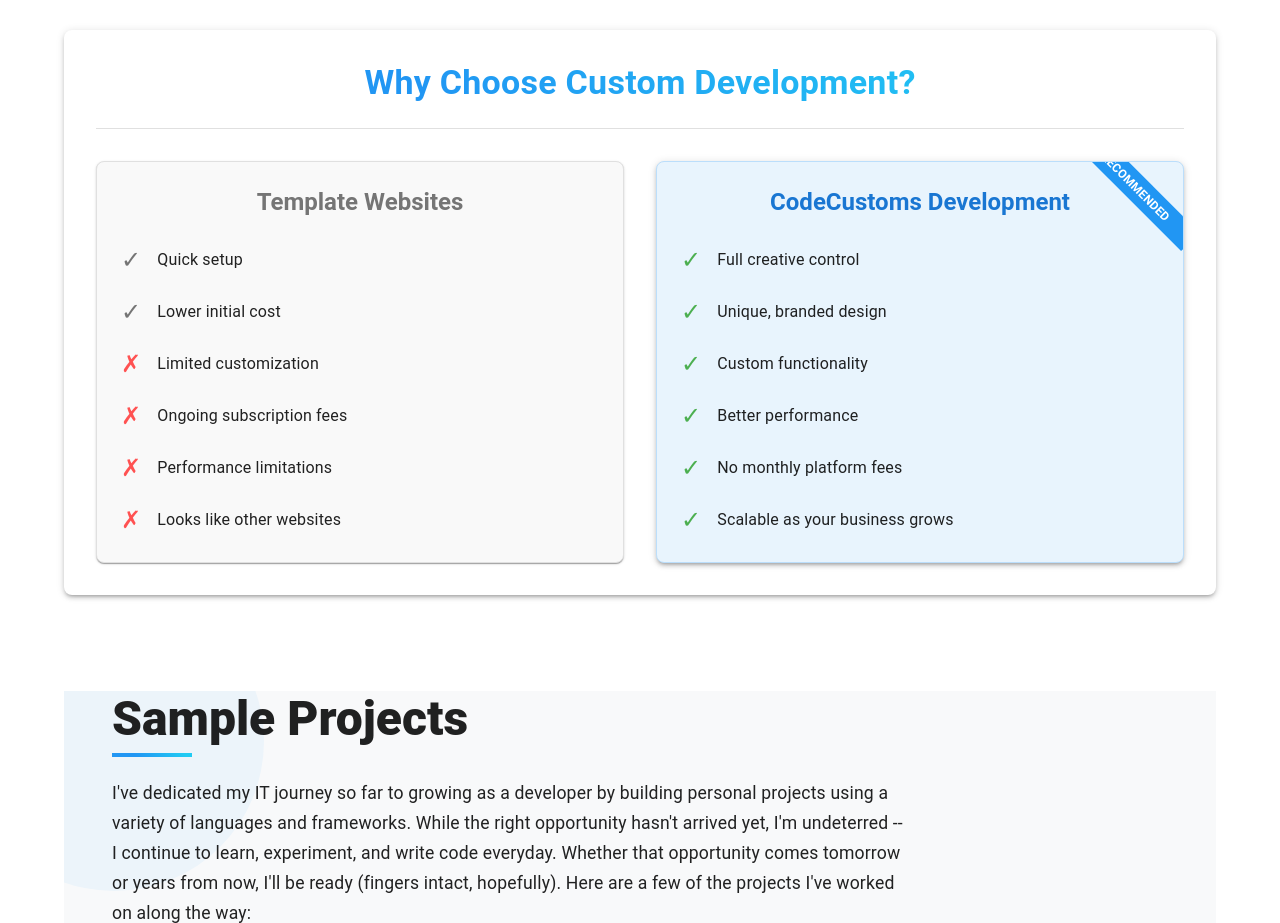
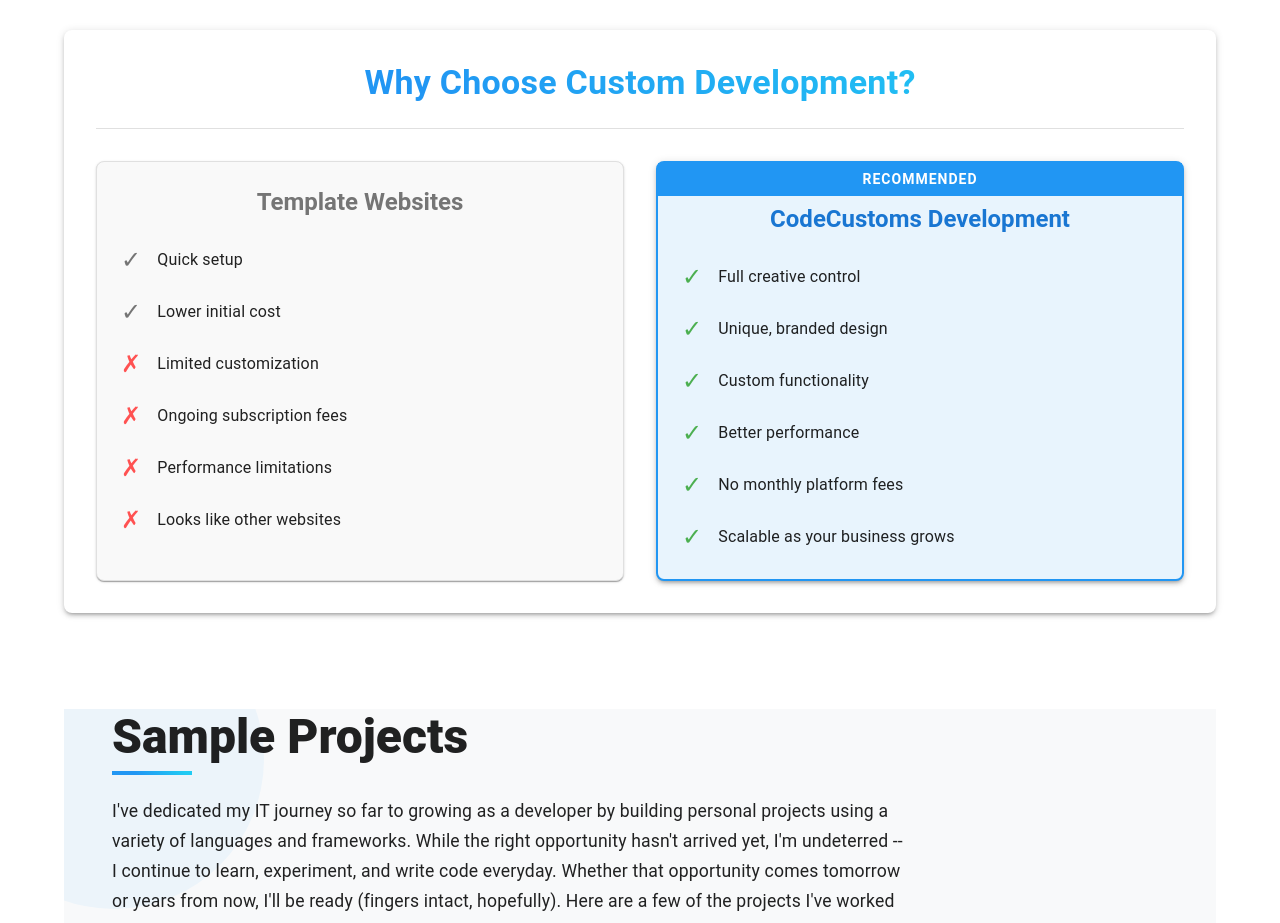
Before and after one commit to tjgray94/CodeCustoms, a Next.js app in the folder code-customs/: page / in a window 1280 px wide. Shown: the part 1860-2783 px from the top of the page. Built offline with nearby package versions, Linux system fonts and the light colour scheme.

Commit message:
Updated BenefitsComparison to use banner instead of ribbon

```diff
--- a/code-customs/src/app/components/BenefitsComparison.tsx
+++ b/code-customs/src/app/components/BenefitsComparison.tsx
@@ -85,25 +85,26 @@
           elevation={3}
           sx={{
             p: 3,
+            pt: 5,
             borderRadius: 2,
             bgcolor: '#e8f4fd',
-            border: '1px solid #bbdefb',
-            position: 'relative',
-            overflow: 'hidden'
+            border: '2px solid #2196f3',
+            position: 'relative'
           }}
         >
           <Box
             sx={{
               position: 'absolute',
-              top: 12,
-              right: -30,
-              transform: 'rotate(45deg)',
+              top: 0,
+              left: 0,
+              right: 0,
               bgcolor: '#2196f3',
               color: 'white',
-              py: 0.5,
-              px: 4,
-              fontSize: '0.75rem',
-              fontWeight: 'bold'
+              py: 0.75,
+              textAlign: 'center',
+              fontWeight: 'bold',
+              fontSize: '0.875rem',
+              letterSpacing: '1px'
             }}
           >
             RECOMMENDED
```
